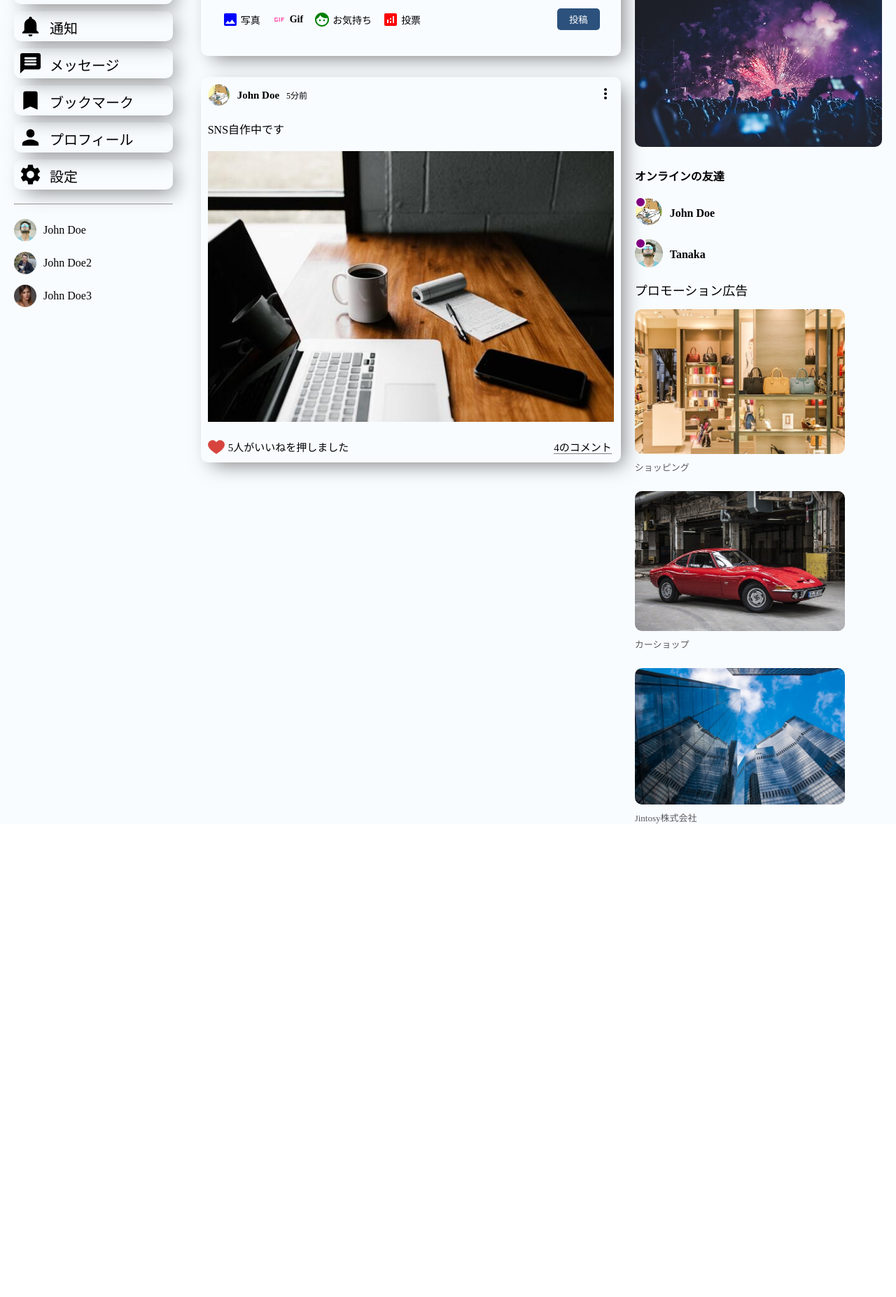
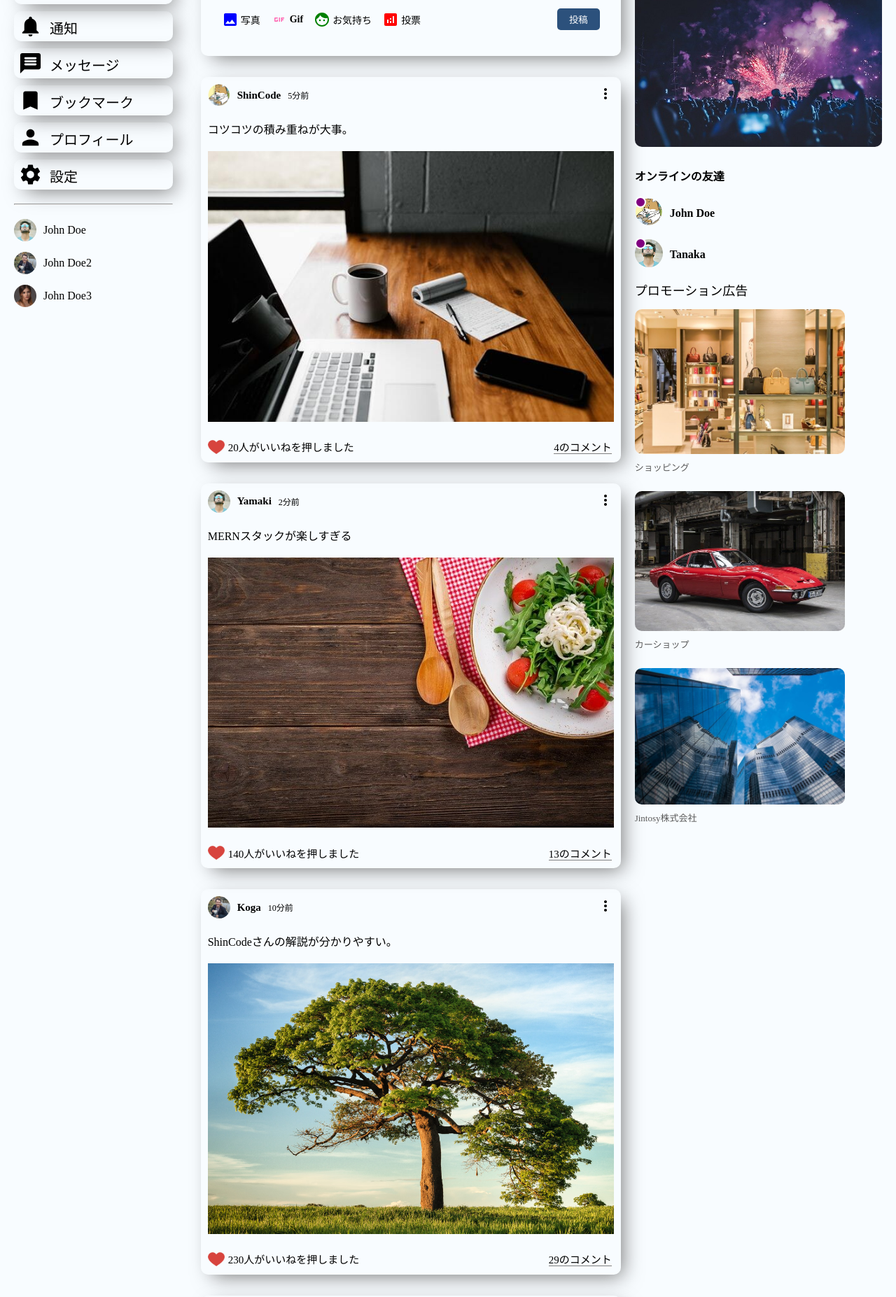
Before and after one commit to jintosy/snsapp, a React (Create React App) app in the folder frontend/: page / in a window 1280 px wide. Shown: the part 160-2014 px from the top of the page at 70% size. Before the commit the page ends 1339 px from the top, so only its background shows below. Built offline with nearby package versions, Linux system fonts and the light colour scheme.

Commit message:
fix:ダミーデータを使って投稿一覧表示するように修正

```diff
--- a/frontend/src/components/post/Post.jsx
+++ b/frontend/src/components/post/Post.jsx
@@ -1,32 +1,35 @@
 import React from 'react'
 import "./Post.css";
 import { MoreVert } from '@mui/icons-material';
+import { Users } from '../../dummyData';
 
-export default function Post() {
+export default function Post({ post }) {
   return (
     <div className="post">
       <div className="postWrapper">
         <div className="postTop">
           <div className="postTopLeft">
-            <img src="/assets/person/1.jpeg" alt="" className="postProfileImg"/>
-            <span className="postUsername">John Doe</span>
-            <span className="postDate">5分前</span>
+            <img src={Users.filter((user) => user.id === post.id)[0].profilePicture} alt="" className="postProfileImg"/>
+            <span className="postUsername">
+              {Users.filter((user) => user.id === post.id)[0].username}
+            </span>
+            <span className="postDate">{post.date}</span>
           </div>
           <div className="postTopRight">
             <MoreVert />
           </div>
         </div>
         <div className="postCenter">
-          <span className="postText">SNS自作中です</span>
-          <img src="/assets/post/1.jpeg" alt="" className="postImg" />
+          <span className="postText">{post.desc}</span>
+          <img src={post.photo} alt="" className="postImg" />
         </div>
         <div className="postBottom">
           <div className="postBottomLeft">
             <img src="/assets/heart.png" alt="" className="likeIcon"/>
-            <span className="postLikeCounter">5人がいいねを押しました</span>
+            <span className="postLikeCounter">{post.like}人がいいねを押しました</span>
           </div>
           <div className="postBottomRight">
-            <span className="postCommentText">4のコメント</span>
+            <span className="postCommentText">{post.comment}のコメント</span>
           </div>
         </div>
       </div>
--- a/frontend/src/components/timeline/Timeline.jsx
+++ b/frontend/src/components/timeline/Timeline.jsx
@@ -2,12 +2,15 @@
 import "./Timeline.css";
 import Share from '../share/Share';
 import Post from '../post/Post';
+import { Posts } from '../../dummyData';
 
 export default function Timeline() {
   return <div className="timeline">
     <div className="timelineWrapper">
       <Share />
-      <Post />
+      {Posts.map((post) => (
+        <Post post={post} key={post.id} />
+      ))}
     </div>
   </div>
 }
--- /dev/null
+++ b/frontend/src/dummyData.js
@@ -0,0 +1,74 @@
+export const Users = [
+  {
+    id: 1,
+    profilePicture: "assets/person/1.jpeg",
+    username: "ShinCode",
+  },
+  {
+    id: 2,
+    profilePicture: "assets/person/2.jpeg",
+    username: "Yamaki",
+  },
+  {
+    id: 3,
+    profilePicture: "assets/person/3.jpeg",
+    username: "Koga",
+  },
+  {
+    id: 4,
+    profilePicture: "assets/person/4.jpeg",
+    username: "Matukubo",
+  },
+  {
+    id: 5,
+    profilePicture: "assets/person/5.jpeg",
+    username: "Kikukawa",
+  },
+];
+
+export const Posts = [
+  {
+    id: 1,
+    desc: "コツコツの積み重ねが大事。",
+    photo: "assets/post/1.jpeg",
+    date: "5分前",
+    userId: 1,
+    like: 20,
+    comment: 4,
+  },
+  {
+    id: 2,
+    desc: "MERNスタックが楽しすぎる",
+    photo: "assets/post/2.jpeg",
+    date: "2分前",
+    userId: 2,
+    like: 140,
+    comment: 13,
+  },
+  {
+    id: 3,
+    desc: "ShinCodeさんの解説が分かりやすい。",
+    photo: "assets/post/3.jpeg",
+    date: "10分前",
+    userId: 3,
+    like: 230,
+    comment: 29,
+  },
+  {
+    id: 4,
+    photo: "assets/post/4.jpeg",
+    date: "1分前",
+    userId: 4,
+    like: 10,
+    comment: 1,
+  },
+  {
+    id: 5,
+    desc: "定期的に散歩した方が生産性が上がる。",
+    photo: "assets/post/5.jpeg",
+    date: "1分前",
+    userId: 5,
+    like: 100,
+    comment: 3,
+  },
+];
```
